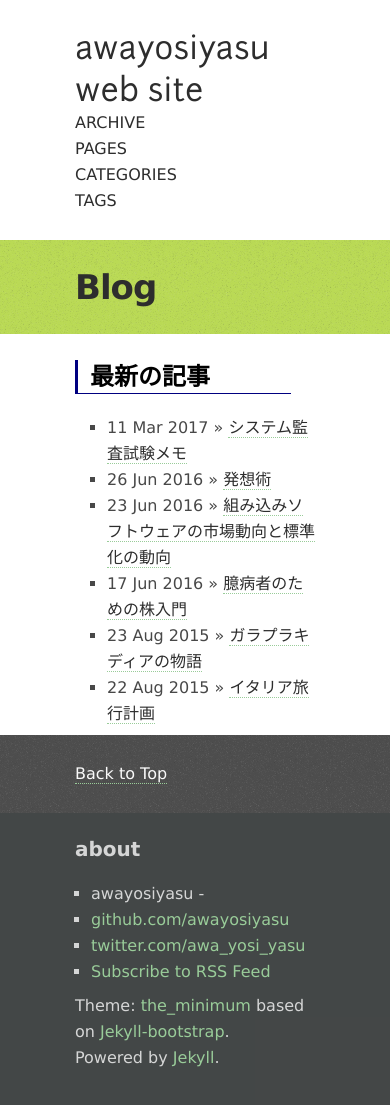
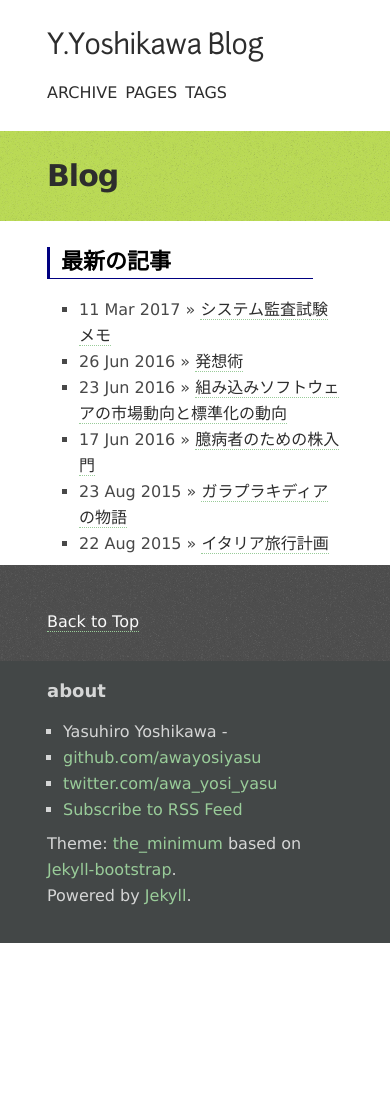
Before and after one commit to awayosiyasu/awayosiyasu.github.io, a Jekyll site: the page built from index.md, in a window 390 px wide. Built offline with Jekyll 4.4.1, drawn with Linux system fonts in a browser that asks for light colours; comment, search, counter and statistics services are not loaded; after the commit the page ends 943 px from its top, so only the background shows below that.

Commit message:
文字サイズ等の調整

```diff
--- a/_config.yml
+++ b/_config.yml
@@ -8,10 +8,10 @@ highlighter: rouge
 # Themes are encouraged to use these universal variables
 # so be sure to set them if your theme uses them.
 #
-title : awayosiyasu web site
+title : Y.Yoshikawa Blog
 #tagline: Site Tagline
 author :
-  name : awayosiyasu
+  name : Yasuhiro Yoshikawa
   # email : awayosiyasu@gmail.com
   github : awayosiyasu
   twitter : awa_yosi_yasu
--- a/_includes/themes/bootstrap-3/settings.yml
+++ /dev/null
@@ -1,2 +0,0 @@
-theme :
-  name : bootstrap-3
--- a/_includes/themes/the-minimum/default.html
+++ b/_includes/themes/the-minimum/default.html
@@ -23,7 +23,7 @@
 					<ul>
 						<li class="archive"><a href="/archive.html">archive</a></li>
 						<li class="page"><a href="/pages.html">pages</a></li>
-						<li class="category"><a href="/categories.html">categories</a></li>
+						<!-- li class="category"><a href="/categories.html">categories</a></li -->
 						<li class="tag"><a href="/tags.html">tags</a></li>
 					</ul>
 				</nav>
--- a/assets/themes/the-minimum/css/style.css
+++ b/assets/themes/the-minimum/css/style.css
@@ -60,30 +60,30 @@ h6 {
   font-weight: bold;
 }
 h1, .h1 {
-  font-size: 34px;
-  line-height: 42px;
-  margin-top: 42px;
-  margin-bottom: 21px;
+  font-size: 32px;
+  line-height: 40px;
+  margin-top: 40px;
+  margin-bottom: 20px;
   letter-spacing: -1px;
 }
 h2, .h2 {
-  font-size: 34px;
-  line-height: 42px;
-  margin-top: 42px;
-  margin-bottom: 21px;
+  font-size: 30px;
+  line-height: 38px;
+  margin-top: 38px;
+  margin-bottom: 16px;
   letter-spacing: -1px;
 }
 h3, .h3 {
-  font-size: 24px;
-  line-height: 28px;
-  margin-top: 29px;
-  margin-bottom:21px;
+  font-size: 22px;
+  line-height: 26px;
+  margin-top: 26px;
+  margin-bottom:18px;
 }
 h4, .h4 {
-  font-size: 20px;
-  line-height: 24px;
-  margin-top: 24px;
-  margin-bottom: 20px;
+  font-size: 18px;
+  line-height: 20px;
+  margin-top: 20px;
+  margin-bottom: 18px;
 }
 p,
 ul,
@@ -287,18 +287,6 @@ pre {
 }
 
 
-.unit-article header h1 {
-  color: #2d2d2d;
-  margin-top: 0;
-  margin-bottom: 0;
-}
-.unit-article .entry-content h2,
-.unit-article .entry-content h3,
-.unit-article .entry-content h4,
-.unit-article .entry-content h5,
-.unit-article .entry-content h6 {
-  color: #2d2d2d;
-}
 
 /* 20160619 追加 */
 
@@ -745,9 +733,60 @@ pre {
 /*
 	Smartphone
 */
-@media only screen and (min-width: 320px) and (max-width: 767px) {
+@media only screen and (min-width: 320px) and (max-width: 480px) {
   img {
     max-width: 100%;
+  }
+  .the-header .unit-inner {
+    width: 18.5em;
+  }
+  .the-header .logo a {
+    font-size: 28px;
+    line-height: 35px;
+    letter-spacing: -1px;
+  }
+  .the-header .nav-global {
+    margin-top: 1.1em;
+    letter-spacing: -0.2em;
+    *letter-spacing: normal;
+    word-spacing: -0.3em;
+    list-style: none;
+    padding-left: 0;
+  }
+  .the-header .nav-global .home:after {
+    margin-left: 8px;
+    content: "/";
+  }
+  .the-header .nav-global li {
+    display: inline-block;
+    *display: inline;
+    zoom: 1;
+    line-height: normal;
+    letter-spacing: normal;
+    margin-right: 8px;
+    word-spacing: normal;
+    vertical-align: middle;
+  }
+  .the-header .nav-global li:last-child {
+    margin-right: 0;
+  }
+  .unit-article .unit-head-inner,
+  .unit-article .entry-content,
+  .unit-article .misc-content,
+  .unit-article .unit-foot-inner {
+    width: 18.5em;
+  }
+  .unit-article .unit-foot .gotop {
+    margin-top: 1.1em;
+  }
+  .layout-page .unit-body .unit-body-inner {
+    width: 18.5em;
+  }
+  .layout-page .unit-body .article-list {
+    width: 18.5em;
+  }
+  .the-footer .unit-foot {
+    width: 18.5em;
   }
 }
 /*
```
Also changed, not shown: _includes/themes/bootstrap-3/default.html (deleted, +0 -98 lines), _includes/themes/bootstrap-3/page.html (deleted, +0 -9 lines), _includes/themes/bootstrap-3/post.html (deleted, +0 -47 lines).
